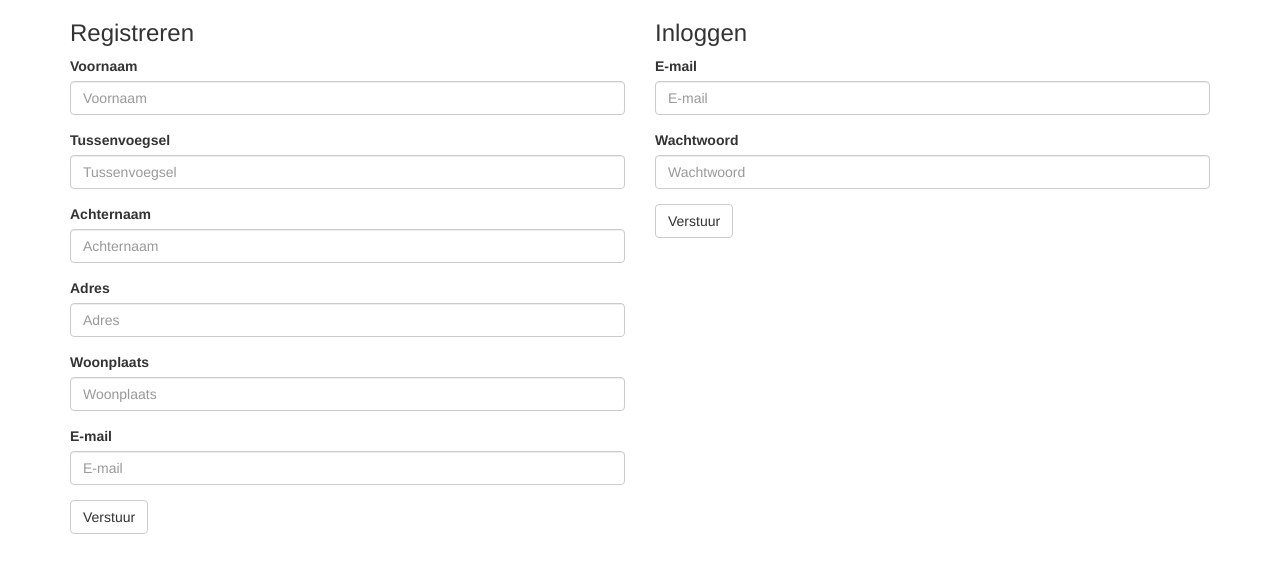
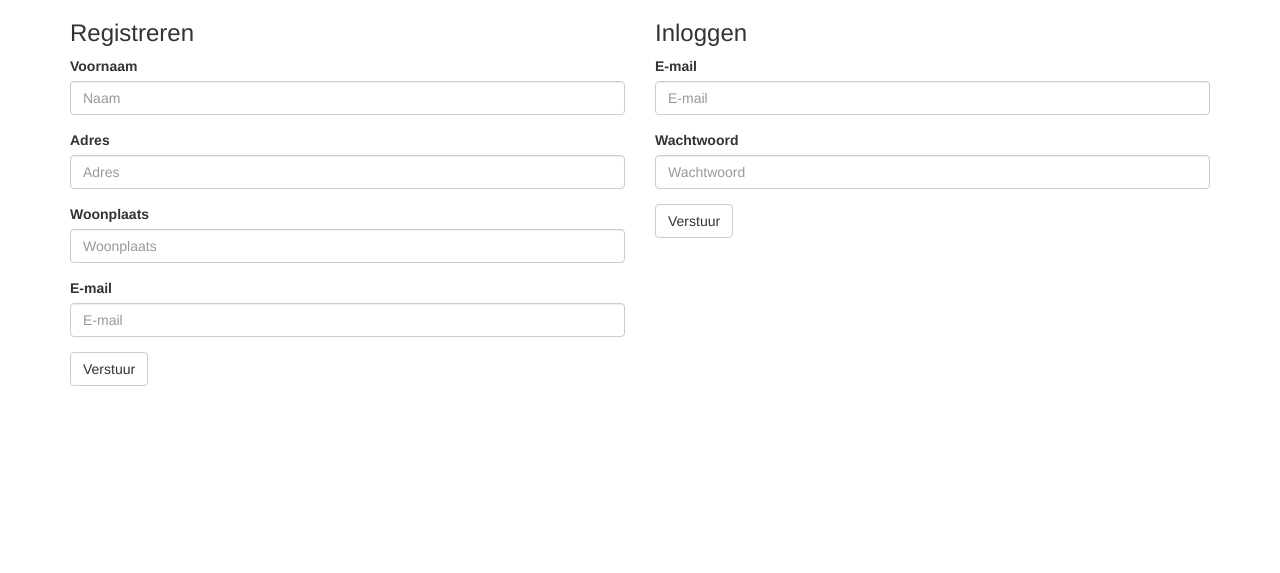
Before and after one commit to VideoJelle/VidoeProject, a PHP site: page /VidoeProject/inloggen_Registreren.php in a window 1280 px wide. Shown: the top 573 px of the page. Run offline with PHP 8.4, Linux system fonts and the light colour scheme; some libraries are stand-ins or nearby versions.

Commit message:
updatet reserveren nog meer

```diff
--- a/algemeneHomepage.php
+++ b/algemeneHomepage.php
@@ -56,7 +56,7 @@
     <div class="container">
         <div class="row">
             <div class="col-md-6">
-                <img src="http://pingendo.github.io/pingendo-bootstrap/assets/placeholder.png" class="img-responsive">
+                <img src="./pictures" class="img-responsive">
             </div>
             <div class="col-md-6">
                 <h1 class="text-primary">Titel</h1>
@@ -92,6 +92,7 @@
                 <img src="http://pingendo.github.io/pingendo-bootstrap/assets/placeholder.png" class="img-responsive">
             </div>
         </div>
+
     </div>
 </div>
 </body>
--- a/classes/LoginClass.php
+++ b/classes/LoginClass.php
@@ -138,8 +138,6 @@ class LoginClass
 
 		$last_id = mysqli_insert_id($database->getDb_connection());
 
-		UsersClass::insert_into_database($last_id, $post);
-
 		self::send_email($last_id, $post, $password);
 
 		echo "<h3 style='text-align: center;' >Uw gegevens zijn verwerkt.</h3><br><br><br><br><br><br><br><br><br><br><br><br><br><br><br><br><br><br><br><br><br><br><br>";
@@ -196,7 +194,7 @@ class LoginClass
 	{
 		$to = $post['email'];
 		$subject = "Activatiemail Videotheek Harmelen";
-		$message = "Geachte heer/mevrouw <b>".$post['naam']." ";
+		$message = "Geachte heer/mevrouw ".$post['naam']." <br> ";
 
 		$message .= '<style>a { color:red;}</style>';
 		$message .= "Hartelijk dank voor het registreren bij Videotheek Harmelen"."<br>";
@@ -284,6 +282,5 @@ class LoginClass
 		//var_dump($usersclassObject); exit();
 		return $usersclassObject;
 	}
-
 }
 ?>
--- a/inloggen_Registreren.php
+++ b/inloggen_Registreren.php
@@ -37,21 +37,11 @@ if (isset($_POST['submitRegister'])) {
             <div class="row">
                 <div class="col-md-6">
                     <form role="form" action='index.php?content=inloggen_Registreren' method='post'>
-                        <div class="form-group"><label class="control-label" for="InputVoornaam">Voornaam<br></label><input class="form-control"
-                                                                                                                            id="InputVoornaam"
-                                                                                                                            name="firstname"
-                                                                                                                            placeholder="Voornaam"
+                        <div class="form-group"><label class="control-label" for="InputNnaam">Voornaam<br></label><input class="form-control"
+                                                                                                                            id="InputNaam"
+                                                                                                                            name="naam"
+                                                                                                                            placeholder="Naam"
                                                                                                                             type="text"></div>
-                        <div class="form-group"><label class="control-label" for="InputTussenvoegsel">Tussenvoegsel<br></label><input class="form-control"
-                                                                                                                                      id="InputTussenvoegsel"
-                                                                                                                                      name="infix"
-                                                                                                                                      placeholder="Tussenvoegsel"
-                                                                                                                                      type="text"></div>
-                        <div class="form-group"><label class="control-label" for="InputAchternaam">Achternaam<br></label><input class="form-control"
-                                                                                                                                id="InputAchternaam"
-                                                                                                                                name="lastname"
-                                                                                                                                placeholder="Achternaam"
-                                                                                                                                type="text"></div>
                         <div class="form-group"><label class="control-label" for="InputAdres">Adres<br></label><input class="form-control"
                                                                                                                       id="InputAdres"
                                                                                                                       name="adres"
```
